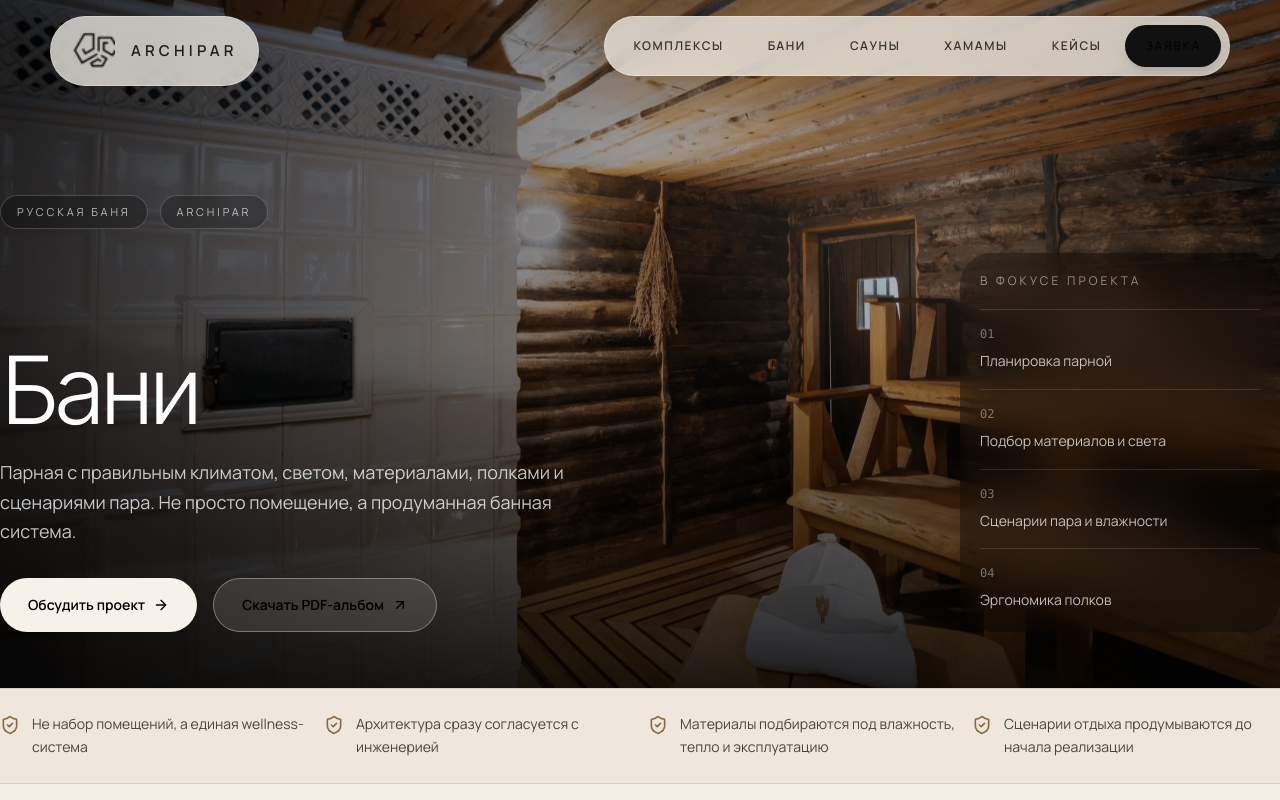
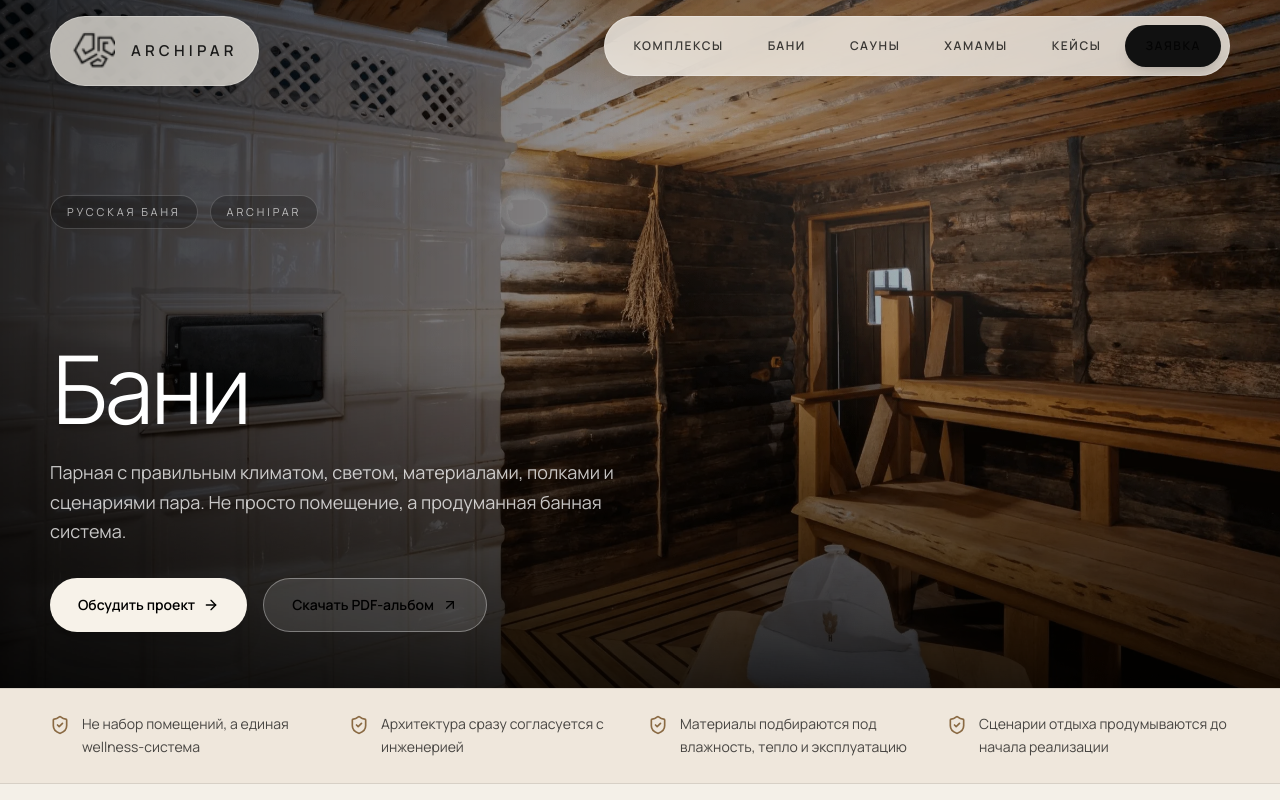
Before and after one commit to TatooineEnjoyer/archipar, a Next.js app: page /baths in a window 1280 px wide. Shown: the top 800 px of the page. Built offline with nearby package versions, Linux system fonts and the light colour scheme.

Commit message:
Add premium styles and animations to globals.css

```diff
--- a/src/app/globals.css
+++ b/src/app/globals.css
@@ -42,8 +42,88 @@ a {
 }
 
 .premium-glass {
-  background: rgba(244, 240, 232, 0.76);
   backdrop-filter: blur(18px);
   -webkit-backdrop-filter: blur(18px);
   box-shadow: 0 22px 70px rgba(0, 0, 0, 0.1);
 }
+
+.container-premium {
+  width: min(calc(100% - 32px), 1180px);
+  margin-inline: auto;
+}
+
+@media (min-width: 768px) {
+  .container-premium {
+    width: min(calc(100% - 64px), 1180px);
+  }
+}
+
+.reveal-up {
+  animation: reveal-up 0.9s ease both;
+}
+
+.reveal-delay-1 {
+  animation-delay: 0.12s;
+}
+
+.reveal-delay-2 {
+  animation-delay: 0.22s;
+}
+
+.reveal-delay-3 {
+  animation-delay: 0.32s;
+}
+
+.image-drift {
+  transform: scale(1.06);
+  animation: image-drift 18s ease-in-out infinite alternate;
+}
+
+.parallax-card {
+  transform: translateY(0);
+  transition: transform 700ms ease, box-shadow 700ms ease;
+}
+
+.parallax-card:hover {
+  transform: translateY(-8px);
+}
+
+.premium-ring {
+  box-shadow: inset 0 0 0 1px rgba(255, 255, 255, 0.18);
+}
+
+@keyframes reveal-up {
+  from {
+    opacity: 0;
+    transform: translateY(26px);
+  }
+  to {
+    opacity: 1;
+    transform: translateY(0);
+  }
+}
+
+@keyframes image-drift {
+  from {
+    transform: scale(1.06) translate3d(-1.2%, -1.2%, 0);
+  }
+  to {
+    transform: scale(1.12) translate3d(1.2%, 1.2%, 0);
+  }
+}
+
+@media (prefers-reduced-motion: reduce) {
+  html {
+    scroll-behavior: auto;
+  }
+
+  .reveal-up,
+  .image-drift {
+    animation: none;
+  }
+
+  .parallax-card,
+  .parallax-card:hover {
+    transform: none;
+  }
+}
```
